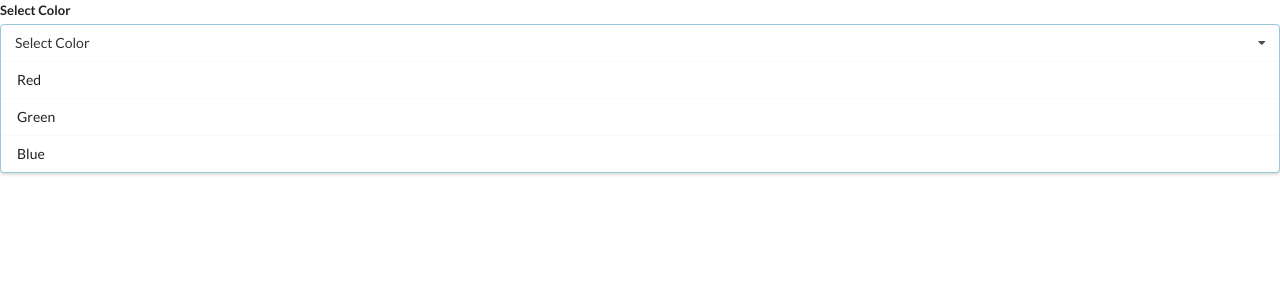
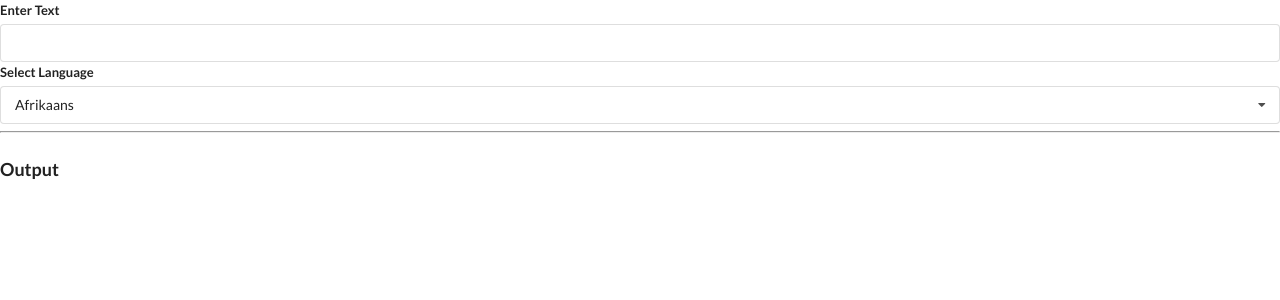
Before and after one commit to EdilsonRogerio/React-Course, a React (Create React App) app in the folder widgets/: page / in a window 1280 px wide. Shown: the top 300 px of the page. Built offline with nearby package versions, Linux system fonts and the light colour scheme.

Commit message:
Finaluzando o dropdown, criando tradutor

```diff
--- a/widgets/src/App.js
+++ b/widgets/src/App.js
@@ -1,7 +1,9 @@
-import React from 'react';
+import React, { useState } from 'react';
 import Accordion from './components/Accordion';
 import Search from './components/Search';
 import Dropdown from './components/Dropdown';
+import Translate from './components/Translate';
+
 
 const items = [
     {
@@ -34,9 +36,10 @@
 ];
 
 export default () => {
+
     return (
-        <div className='container'>
-            <Dropdown options={options} />
+        <div>
+            <Translate />
         </div>
     );
 }
--- /dev/null
+++ b/widgets/src/components/Convert.js
@@ -0,0 +1,15 @@
+import React, {useState, useEffect} from "react";
+import axios from "axios";
+
+const Convert = ({language, text}) => {
+    useEffect(() => {
+        console.log("New language or text");
+    }, [language, text]);
+    return (
+        <div>
+
+        </div>
+    );
+};
+
+export default Convert;
--- a/widgets/src/components/Dropdown.js
+++ b/widgets/src/components/Dropdown.js
@@ -1,25 +1,51 @@
-import React from "react";
+import React, { useEffect, useState, useRef } from "react";
 
-const Dropdown = ({ options }) => {
+const Dropdown = ({ label, options, selected, onSelectedChange }) => {
+
+    const [open, setOpen] = useState(false);
+    const ref = useRef();
+
+    useEffect(() => {
+        const onBodyClick = (event) => {
+            if (ref.current.contains(event.target)) {
+                return;
+            }
+            setOpen(false);
+        }
+        document.body.addEventListener('click', onBodyClick);
+
+        return () => {
+            document.body.removeEventListener('click', onBodyClick);
+        }
+
+    }, []);
 
     const renderedOptions = options.map((option) => {
+
+        if (option.value === selected.value) {
+            return null;
+        }
+
         return (
-            <div key={option.value} className="item">
+            <div
+                onClick={() => onSelectedChange(option)}
+                key={option.value}
+                className="item">
                 {option.label}
             </div>
         );
     })
 
-    return(
-        <div className="ui form">
+    return (
+        <div ref={ref} className="ui form">
             <div className="field">
-                <label className="label">Select Color</label>
-                <div className="ui selection dropdown visible active">
+                <label className="label">{label}</label>
+                <div onClick={() => setOpen(!open)} className={`ui selection dropdown ${open ? 'visible active' : ''}`}>
                     <i className="dropdown icon"></i>
                     <div className="text">
-                        Select Color
+                        {selected.label}
                     </div>
-                    <div className="menu visible transition">
+                    <div className={`menu ${open ? 'visible transition' : ''}`}>
                         {renderedOptions}
                     </div>
                 </div>
--- /dev/null
+++ b/widgets/src/components/Translate.js
@@ -0,0 +1,50 @@
+// AIzaSyCHUCmpR7cT_yDFHC98CZJy2LTms-IwDlM
+
+import React, { useState } from "react";
+import Dropdown from "./Dropdown";
+import Convert from "./Convert";
+
+const options = [
+    {
+        label: 'Afrikaans',
+        value: 'af',
+    },
+    {
+        label: 'Arabic',
+        value: 'ar',
+    },
+    {
+        label: 'Hindi',
+        value: 'hi',
+    },
+]
+
+const Translate = () => {
+    const [language, setLanguage] = useState(options[0]);
+    const [text, setText] = useState('');
+
+    return (
+        <div>
+            <div className="ui form">
+                <div className="field">
+                    <label>Enter Text</label>
+                    <input
+                        value={text}
+                        onChange={(e) => setText(e.target.value)}
+                    />
+                </div>
+            </div>
+            <Dropdown
+                label="Select Language"
+                selected={language}
+                onSelectedChange={setLanguage}
+                options={options}
+            />
+            <hr />
+            <h3 className="ui header">Output</h3>
+            <Convert text={text} language={language} />
+        </div>
+    );
+};
+
+export default Translate;
```
